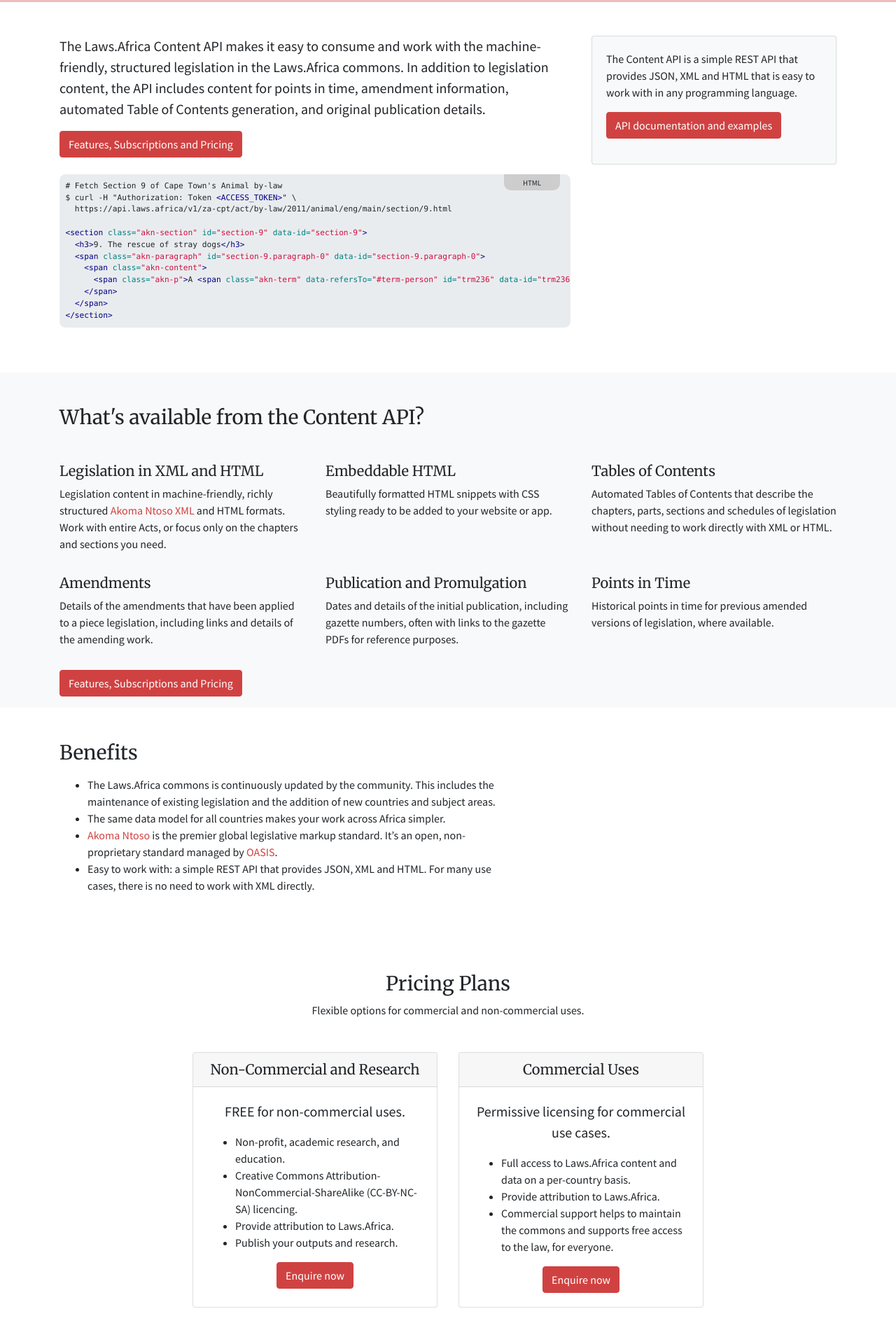
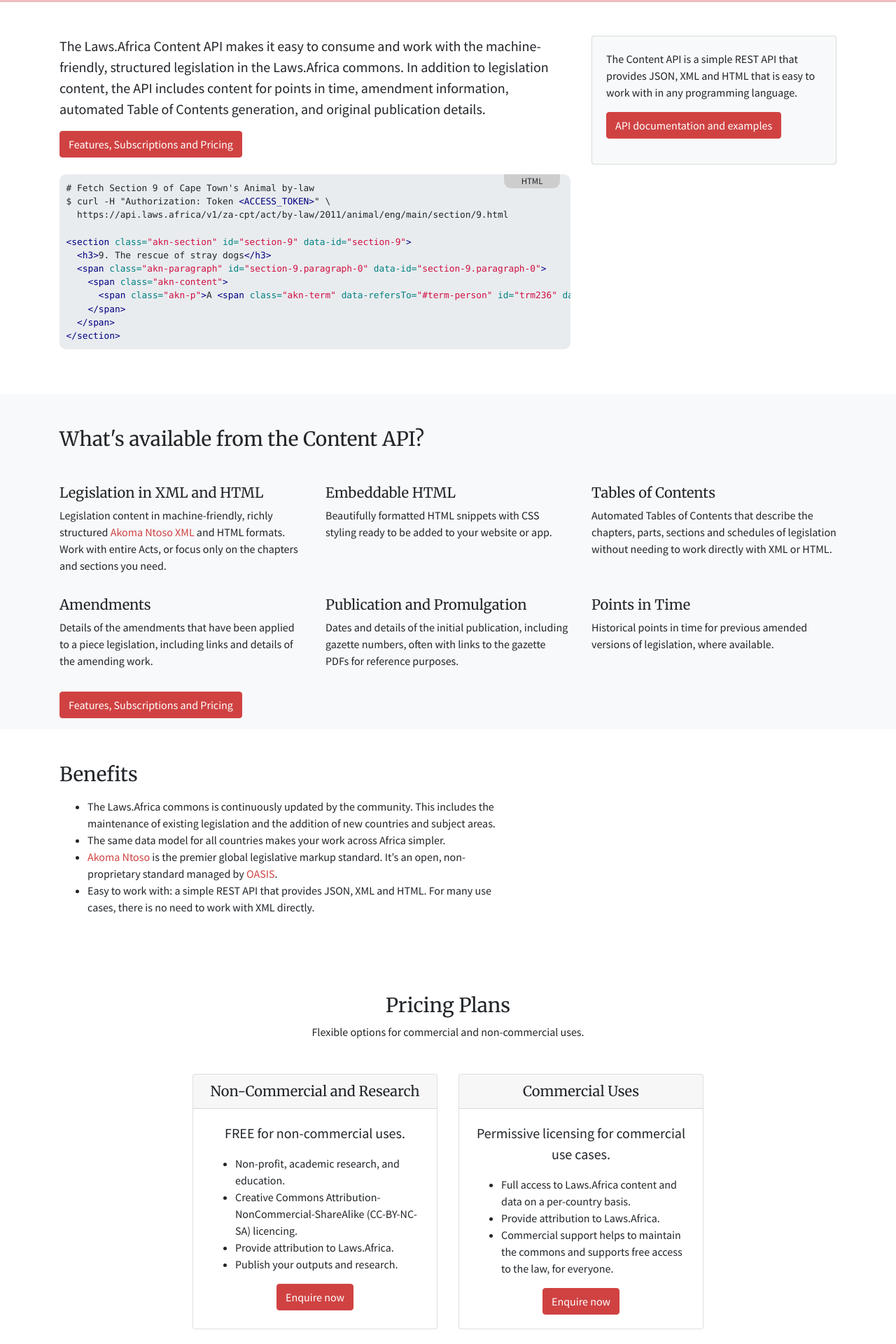
Before and after one commit to laws-africa/laws-africa.github.io, a Jekyll site: the page built from api/index.markdown, in a window 1280 px wide. Shown: the part 367-2287 px from the top of the page at 70% size. Built offline with Jekyll 4.4.1, drawn with Linux system fonts in a browser that asks for light colours; nearby versions of some CDN libraries.

Commit message:
Code font size, link to api guides

````diff
--- a/_sass/_docs.scss
+++ b/_sass/_docs.scss
@@ -1,13 +1,13 @@
-.sticky-sidebar {
-  position: sticky;
-  top: 30px;
-}
-
-.api-toc {
+.sidebar {
   line-height: 1.2;
 
   li {
     margin-top: 0.5em;
+  }
+
+  &.sticky {
+    position: sticky;
+    top: 30px;
   }
 }
 
@@ -34,11 +34,10 @@
   right: 30px;
   background-color: #cdcdcd;
   width: 80px;
-  padding: 0.2rem;
   border-bottom-left-radius: 10px;
   border-bottom-right-radius: 10px;
   text-transform: uppercase;
-  font-size: 85%;
+  font-size: 80%;
   text-align: center;
 }
 .language-bash    > .highlight::before { content: "shell"; }
--- a/_sass/_variables.scss
+++ b/_sass/_variables.scss
@@ -4,6 +4,7 @@
 $font-family-sans-serif: 'Source Sans Pro', -apple-system, BlinkMacSystemFont, "Segoe UI", Roboto, "Helvetica Neue", Arial, sans-serif, "Apple Color Emoji", "Segoe UI Emoji", "Segoe UI Symbol", "Noto Color Emoji" !default;
 $font-family-serif: 'Merriweather', -apple-system, BlinkMacSystemFont, "Segoe UI", Roboto, "Helvetica Neue", Arial, sans-serif, "Apple Color Emoji", "Segoe UI Emoji", "Segoe UI Symbol", "Noto Color Emoji" !default;
 $headings-font-family: $font-family-serif;
+$code-font-size: 80% !default;
 
 
 // indigo platform blue
--- a/api/docs.markdown
+++ b/api/docs.markdown
@@ -55,7 +55,8 @@
 Finally, let's put that HTML into a webpage and include some stylesheets to make it look good:
 
 ```html
-<link rel="stylesheet" href="//indigo-web.openup.org.za/dist/1.0.1/css/akoma-ntoso.min.css" type="text/css">
+<link rel="stylesheet" type="text/css"
+      href="https://cdn.jsdelivr.net/gh/laws-africa/indigo-web/css/akoma-ntoso.min.css">
 
 <div class="akoma-ntoso">
   <section class="akn-section" id="section-3" data-id="section-3">
@@ -82,7 +83,7 @@
 
 <div class="card mb-3">
   <div class="card-body">
-    <link rel="stylesheet" type="text/css" href="//indigo-web.openup.org.za/dist/1.0.1/css/akoma-ntoso.min.css">
+    <link rel="stylesheet" type="text/css" href="https://cdn.jsdelivr.net/gh/laws-africa/indigo-web@2.0.0/css/akoma-ntoso.min.css">
 
     <div class="akoma-ntoso">
       <section class="akn-section" id="section-3" data-id="section-3">
--- a/api/index.markdown
+++ b/api/index.markdown
@@ -63,4 +63,4 @@
   </span>
 </section>
 ```
-{:.small.mt-4}
+{:.mt-4}
````
Also changed, not shown: _layouts/api/docs.html (+10 -1 lines), api/guides/table-of-contents.md (+1 -0 lines).
